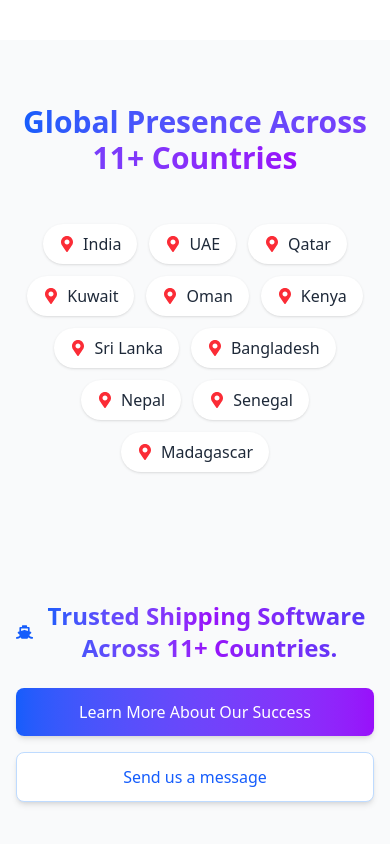
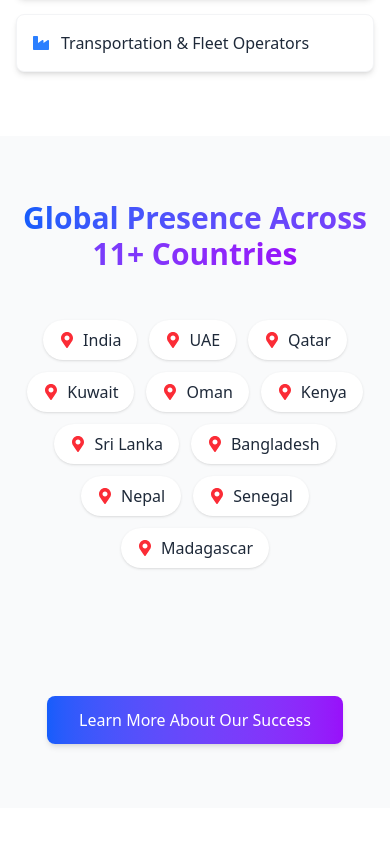
Before and after one commit to Rutujapatil2411/vayantaailabs, a React (Vite) app: page / in a window 390 px wide. Shown: the part 6435-7279 px from the top of the page. After the commit the page ends 7243 px from the top, so only its background shows below. Built offline with nearby package versions, Linux system fonts and the light colour scheme.

Commit message:
Homepage update

```diff
--- a/src/components/home/HomeSection2.jsx
+++ b/src/components/home/HomeSection2.jsx
@@ -5,6 +5,7 @@ import { Link, useNavigate } from 'react-router-dom';
 import aiImage from '../../assets/img/ai.jpg';
 import team from '../../assets/img/team.jpg';
 import ship from '../../assets/img/shipping.jpg';
+import Ai from '../../assets/img/ai.jpg'
 
 import {
   FaGlobe,
@@ -169,46 +170,6 @@ const HomeSection2 = () => {
     }
   };
 
-  // Text animation variants
-  const textVariants = {
-    hidden: { opacity: 0 },
-    visible: {
-      opacity: 1,
-      transition: {
-        duration: 0.8,
-        staggerChildren: 0.1,
-        delayChildren: 0.2
-      }
-    }
-  };
-
-  const letterVariants = {
-    hidden: { y: 50, opacity: 0, rotate: 10 },
-    visible: {
-      y: 0,
-      opacity: 1,
-      rotate: 0,
-      transition: {
-        type: "spring",
-        damping: 10,
-        stiffness: 100
-      }
-    },
-    hover: {
-      scale: 1.2,
-      color: "#8B5CF6",
-      transition: {
-        type: "spring",
-        damping: 5,
-        stiffness: 400
-      }
-    }
-  };
-
-  // Split text into letters for animation
-  const text = "Trusted Shipping Software Across 11+ Countries.";
-  const letters = text.split("");
-
   const handleLearnMoreClick = () => {
     // Set a flag in localStorage to indicate we want to open the More dropdown
     localStorage.setItem('openMoreDropdown', 'true');
@@ -336,9 +297,9 @@ const HomeSection2 = () => {
         whileHover={{ scale: 1.02 }}
       >
         <img
-                src={aiImage}
+                src={Ai }
                 alt="Professional team collaboration"
-                className="w-full h-40 object-cover"
+                className="w-full h-64 object-cover"
               />
       </motion.div>
       <motion.div
@@ -348,7 +309,7 @@ const HomeSection2 = () => {
         <img
           src={team}
           alt="Excellence in service delivery"
-          className="w-full h-40 object-cover"
+          className="w-full h-64 object-cover"
         />
       </motion.div>
     </motion.div>
@@ -465,8 +426,6 @@ const HomeSection2 = () => {
         </div>
       </section>
 
-
-
       {/* Call to Action Section */}
       <section className="py-16 bg-gray-50">
         <div className="max-w-7xl mx-auto px-4 sm:px-6 lg:px-8">
@@ -477,30 +436,7 @@ const HomeSection2 = () => {
             viewport={{ once: true }}
             transition={{ duration: 0.6 }}
           >
-            {/* Enhanced text with animation and hover effects */}
-            <motion.div
-              className="flex items-center justify-center mb-6"
-              variants={textVariants}
-              initial="hidden"
-              whileInView="visible"
-              viewport={{ once: true }}
-            >
-              <FaShip className="text-3xl text-blue-600 mr-3" />
-              <h3 className="text-2xl font-bold bg-gradient-to-r from-blue-600 via-purple-600 to-indigo-600 bg-clip-text text-transparent inline-block">
-                {letters.map((letter, index) => (
-                  <motion.span
-                    key={index}
-                    variants={letterVariants}
-                    whileHover="hover"
-                    className="inline-block"
-                  >
-                    {letter === " " ? "\u00A0" : letter}
-                  </motion.span>
-                ))}
-              </h3>
-            </motion.div>
-
-            <div className="flex flex-col sm:flex-row gap-4 justify-center">
+            <div className="flex justify-center">
               <motion.button
                 whileHover={{ scale: 1.05 }}
                 whileTap={{ scale: 0.95 }}
@@ -508,14 +444,6 @@ const HomeSection2 = () => {
                 className="px-8 py-3 bg-gradient-to-r from-blue-600 to-purple-600 text-white font-medium rounded-lg shadow-md hover:shadow-lg transition-all duration-300"
               >
                 Learn More About Our Success
-              </motion.button>
-              <motion.button
-                whileHover={{ scale: 1.05 }}
-                whileTap={{ scale: 0.95 }}
-                onClick={() => navigate('/contact')}
-                className="px-8 py-3 bg-white text-blue-600 font-medium rounded-lg shadow-md hover:shadow-lg border border-blue-200 hover:border-blue-300 transition-all duration-300"
-              >
-                Send us a message
               </motion.button>
             </div>
           </motion.div>
```
